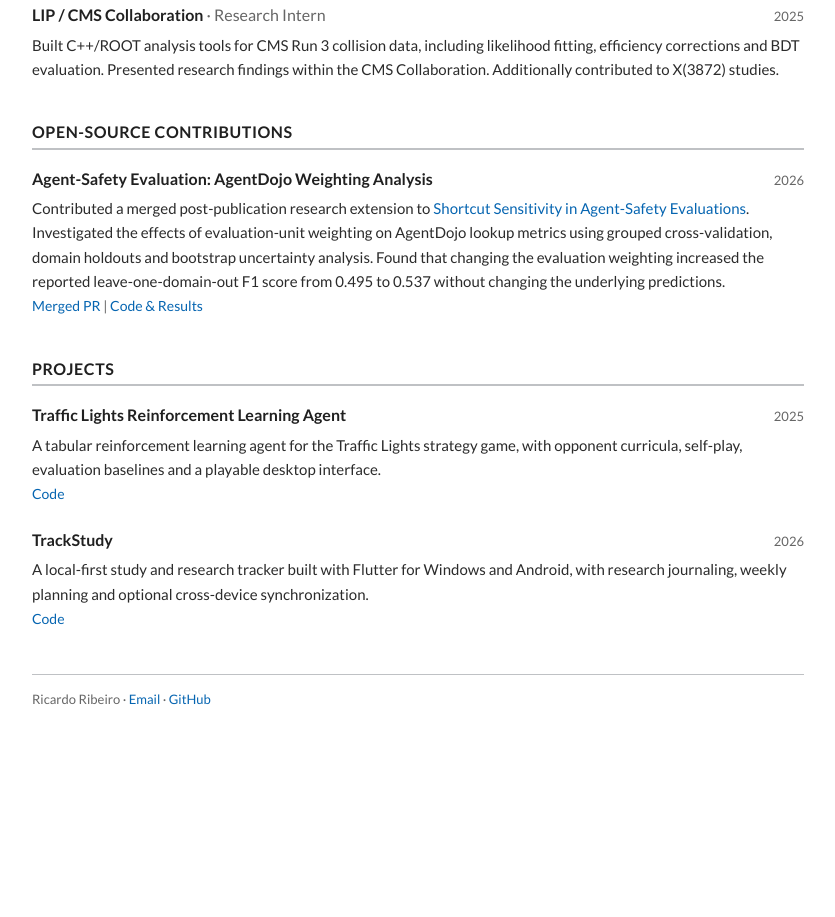
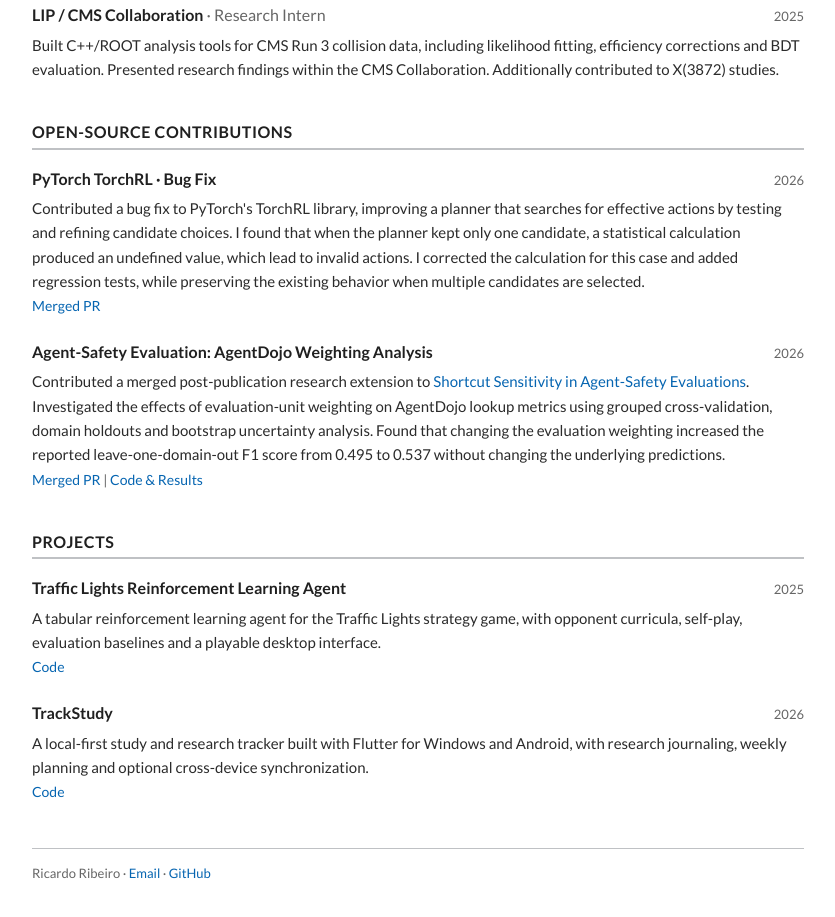
Before and after one commit to ricardo55ribeiro/ricardo55ribeiro.github.io, a plain HTML site: page index.html in a window 1280 px wide. Shown: the part 983-1900 px from the top of the page, without its empty margins (222-1057 px from the left). Before the commit the page ends 1733 px from the top, so only its background shows below. Drawn offline with Linux system fonts and the light colour scheme.

Commit message:
Update website and CV with PyTorchRL contribution

```diff
--- a/index.html
+++ b/index.html
@@ -100,6 +100,16 @@
       <section class="content-section" id="open-source" aria-labelledby="open-source-title">
         <h2 class="section-title" id="open-source-title">Open-Source Contributions</h2>
         <article class="entry">
+          <div class="entry-heading">
+            <h3>PyTorch TorchRL · Bug Fix</h3>
+            <span class="entry-date">2026</span>
+          </div>
+          <p>Contributed a bug fix to PyTorch's TorchRL library, improving a planner that searches for effective actions by testing and refining candidate choices. I found that when the planner kept only one candidate, a statistical calculation produced an undefined value, which lead to invalid actions. I corrected the calculation for this case and added regression tests, while preserving the existing behavior when multiple candidates are selected.</p>
+          <p class="entry-links">
+            <a href="https://github.com/pytorch/rl/pull/4734" target="_blank" rel="noopener noreferrer">Merged PR</a>
+          </p>
+        </article>
+        <article class="entry">
           <div class="entry-heading"><h3>Agent-Safety Evaluation: AgentDojo Weighting Analysis</h3><span class="entry-date">2026</span></div>
           <p>Contributed a merged post-publication research extension to <a href="https://arxiv.org/abs/2610.22243" target="_blank" rel="noopener noreferrer"><em>Shortcut Sensitivity in Agent-Safety Evaluations</em></a>. Investigated the effects of evaluation-unit weighting on AgentDojo lookup metrics using grouped cross-validation, domain holdouts and bootstrap uncertainty analysis. Found that changing the evaluation weighting increased the reported leave-one-domain-out F1 score from 0.495 to 0.537 without changing the underlying predictions.</p>
           <p class="entry-links"><a href="https://github.com/hasandemirkiran/shortcut-sensitivity-agent-safety-evaluations/pull/1" target="_blank" rel="noopener noreferrer">Merged PR</a> <span class="muted-separator">|</span> <a href="https://github.com/hasandemirkiran/shortcut-sensitivity-agent-safety-evaluations/tree/main/extensions/agentdojo_lookup_weighting" target="_blank" rel="noopener noreferrer">Code &amp; Results</a></p>
```
Also changed, not shown: 1 other file.
